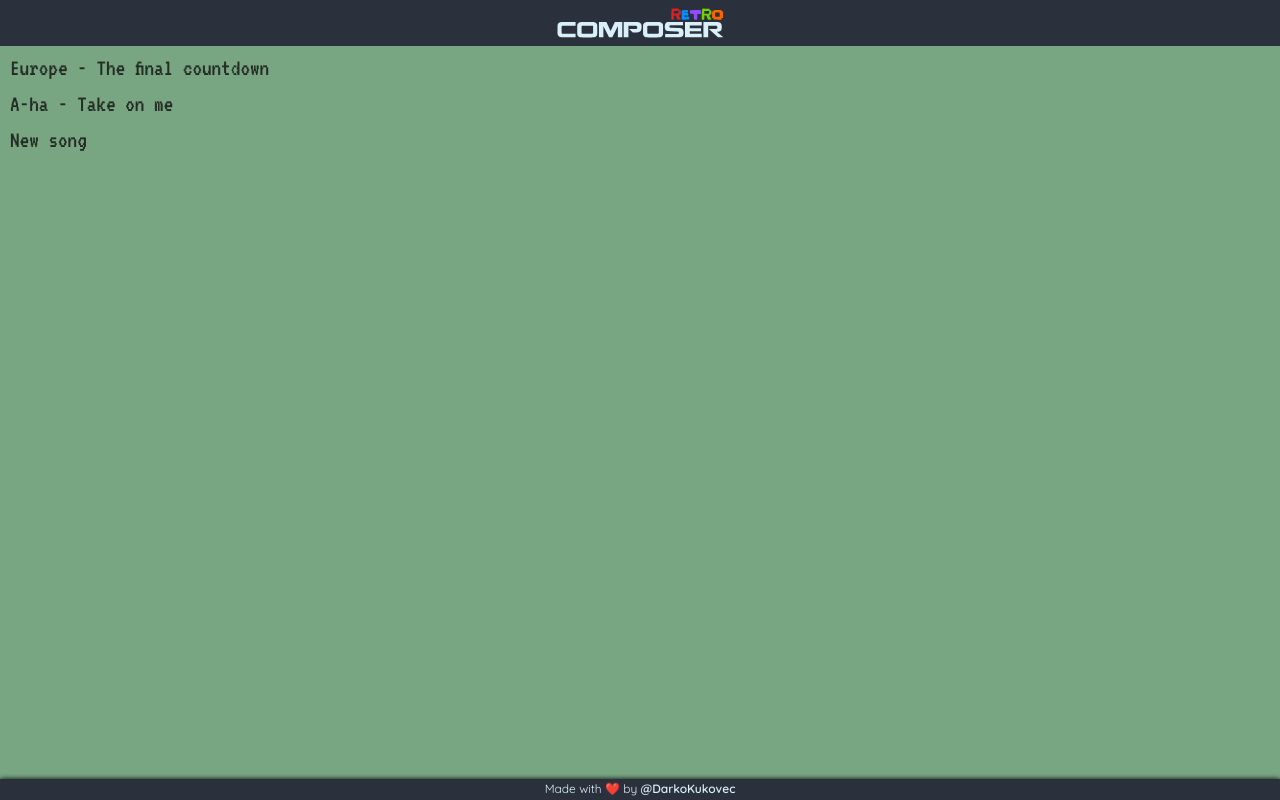
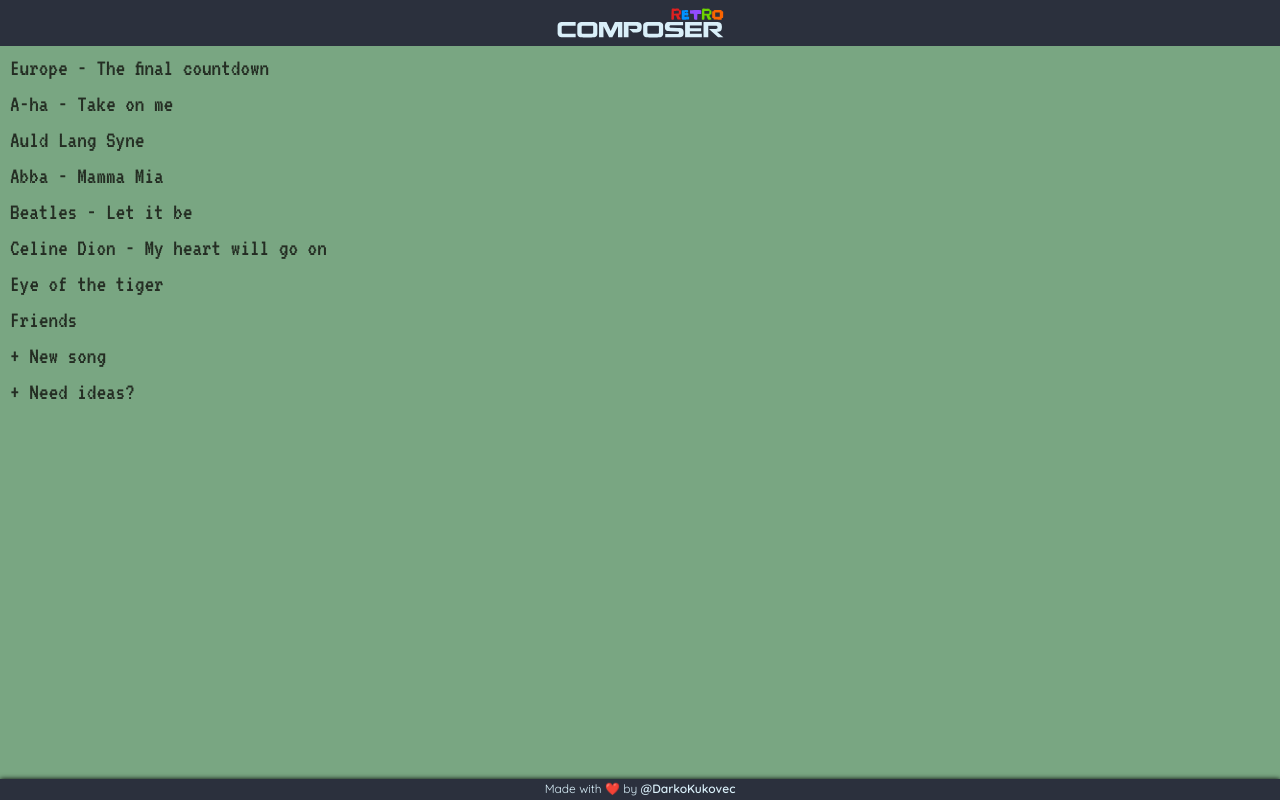
Before and after one commit to DarkoKukovec/retro-composer, a React (Create React App) app: page /#/ in a window 1280 px wide. Built offline with nearby package versions, Linux system fonts and the light colour scheme.

Commit message:
Bugfixes

```diff
--- a/src/components/Player.tsx
+++ b/src/components/Player.tsx
@@ -44,7 +44,9 @@
 
   const onPlay = () => {
     if (audio) {
-      ToneLib.start();
+      try {
+        ToneLib.start();
+      } catch {}
       audio.stop();
       audio.start();
     }
--- a/src/consts/presets.ts
+++ b/src/consts/presets.ts
@@ -13,4 +13,46 @@
     notes:
       '8- 16#a1 16#a1 16#a1 8#f1 8#d1 8#g1 8#g1 16#g1 16c2 16c2 16#c2 16#d2 16#c2 16#c2 16#c2 8#g1 8#f1 8#a1 8#a1 16#a1 16#g1 16#g1 16#a1 16#g1 16#a1 16#a1 16#a1 8#f1 8#d1 8#g1 8#g1 16#g1 16c2 16c2 16#c2 16#d2 16#c2 16#c2 16#c2 8#g1 8#f1 8#a1 8#a1',
   },
+  {
+    id: 'sample-3',
+    name: 'Auld Lang Syne',
+    tempo: 100,
+    notes:
+      '4g1 4.c2 8c2 4c2 4e2 4.d2 8c2 4d2 8e2 8d2 4.c2 8c2 4e2 4g2 2.a2 4a2 4.g2 8e2 4e2 4c2 4.d2 8c2 4d2 8e2 8d2 4.c2 8a1 4a1 4g1 2c2',
+  },
+  {
+    id: 'sample-4',
+    name: 'Abba - Mamma Mia',
+    tempo: 40,
+    notes:
+      '32f2 32#d2 32f2 8#d2 32#d2 32#d2 32f2 32g2 32f2 16.#d2 32- 16f2 8#d2 16#g2 32#g2 32#g2 32#g2 16g2 16.#d2 32- 8#a2 32#a2 32#a2 16#a2 16f2 16g2 8#g2 16g2 16g2 32g2 16g2 16d2 16#d2 8f2 16f2 8#d2 16#g2 32#g2 32#g2 32#g2 32g2 32#d2 32f2 16#d2',
+  },
+  {
+    id: 'sample-5',
+    name: 'Beatles - Let it be',
+    tempo: 71,
+    notes:
+      '16#a1 16#a1 8#a1 16#a1 8c2 8g1 4#a1 8#a1 16#d2 4f2 32f2 16g2 16g2 4g2 16f2 8f2 16#d2 2#d2 16#a1 16g2 4g2 8#g2 16g2 8g2 4f2 16g2 16f2 8f2 2#d2 16#a1 8#a1 16#a1 8c2 8g1 4#a1 8#a1 16#d2 4f2 32f2 16g2 16g2 4g2 16f2 16f2 8#d2 16#d2 4#d2 16#a1 16g2 4g2',
+  },
+  {
+    id: 'sample-6',
+    name: 'Celine Dion - My heart will go on',
+    tempo: 100,
+    notes:
+      '2d2 2e2 4a1 2a2 4g2 8#f2 2e2 4#f2 4g2 2#f2 4e2 4d2 4#c2 2d2 4#c2 1b1 1a1 1d2 2e2 4a1 2a2 4g2 8#f2 2e2 4#f2 4g2 2#f2 4e2 4d2 4#c2 2d2 4#c2 4#c2 2d2 4e2 2#f2 2e2 1d2',
+  },
+  {
+    id: 'sample-7',
+    name: 'Eye of the tiger',
+    tempo: 112,
+    notes:
+      '8d1 8e1 8f1 8- 8f1 16f1 8f1 16- 8e1 8d1 8c1 8c1 8d1 8e1 8d1 8- 8d1 8e1 8f1 16- 32- 8e1 8f1 8g1 16- 32- 8f1 16- 32a1 8- 16- 2a1 4- 8d1 16c1 8d1 16- 8c1',
+  },
+  {
+    id: 'sample-8',
+    name: 'Friends',
+    tempo: 160,
+    notes:
+      '16.f1 4#a1 16.c2 4#d2 16.d2 4c2 16.#a1 8.#a1 8.f1 16.#a1 8.c2 2.c2 16.f1 4#a1 16.c2 4#d2 16.d2 4.c2 16.#a1 8.#d2 8.d2 16.c2 4#a1 2.f2 16.#d2 4#d2 8.#d2 8.#d2 16.#d2 4#d2 8.#d2 16.#d2 4d2 2.d2 16.#a1 8c2 16.d2  16.#d2 8.#d2 4#d2 8.#d2 8.#d2 16.d2 4c2 8.#a1 4#a1 16.f1 16.#a1 8.d2 2.c2',
+  },
 ];
--- a/src/containers/Song.tsx
+++ b/src/containers/Song.tsx
@@ -38,7 +38,7 @@
   background: ${PRIMARY_TEXT_COLOR};
   outline: 1px solid ${PRIMARY_TEXT_COLOR};
   color: ${PRIMARY_COLOR};
-  display: inline-block;
+  /* display: inline-block; */
   height: 1em;
 
   &:empty {
@@ -52,14 +52,41 @@
   history: { goBack(): void };
 }> = ({ song, onSave, history }) => {
   const [notes, setNotes] = React.useState(serializeNotes(song.notes || []));
+  const selection = React.useRef<Selection | null>();
+  const selectionOffset = React.useRef<number>(0);
+  const input = React.useRef<HTMLDivElement | null>();
   const [active, setActive] = React.useState(-1);
   const [parsed, setParsed] = React.useState(song.notes || []);
   const [name, setName] = React.useState(song.name || '');
   const [tempo, setTempo] = React.useState(song.tempo || 100);
   const onNotesChange = (rawNotes: string) => {
+    selection.current = window.getSelection();
+    selectionOffset.current = selection.current?.focusOffset || 0;
     setNotes(rawNotes);
     setParsed(parseNotes(rawNotes));
+    window.requestAnimationFrame(() => {
+      if (input.current && selection.current) {
+        const range = document.createRange();
+        range.setStart(input.current, Math.min(selectionOffset.current, input.current.childNodes.length));
+        range.collapse(true);
+        selection.current.removeAllRanges();
+        selection.current.addRange(range);
+        // ((input.current as unknown) as HTMLInputElement).setSelectionRange(
+        //   selection.current.focusOffset,
+        //   selection.current.focusOffset,
+        // );
+      }
+    });
   };
+  const timer = React.useRef<NodeJS.Timeout>();
+  const onNoteInput = React.useCallback((rawNotes: string) => {
+    if (timer.current) {
+      clearTimeout(timer.current);
+    }
+    timer.current = setTimeout(() => {
+      onNotesChange(rawNotes);
+    }, 500);
+  }, []);
   const onNameChange = (e: React.ChangeEvent<HTMLInputElement>) => setName(e.target.value);
   const onTempoChange = (value: number) => setTempo(value);
   const historyInstance = useHistory();
@@ -107,9 +134,10 @@
         </button>
       </div>
       <div
+        ref={input as any}
         contentEditable
         className={inputStyle}
-        onInput={(e: React.ChangeEvent<HTMLDivElement>) => onNotesChange(e.target.innerText)}
+        onInput={(e: React.ChangeEvent<HTMLDivElement>) => onNoteInput(e.target.innerText)}
         dangerouslySetInnerHTML={{ __html: notesHtml }}
       />
       <Player notes={parsed} onTempoChange={onTempoChange} tempo={tempo} name={name} setActiveNote={setActiveNote} />
--- a/src/containers/SongList.tsx
+++ b/src/containers/SongList.tsx
@@ -40,8 +40,16 @@
       ))}
       <li>
         <Link className={linkStyle} to="/new">
-          New song
+          + New song
         </Link>
+        <a
+          className={linkStyle}
+          href="https://nokia.nigelcoldwell.co.uk/tunes.html"
+          target="_blank"
+          rel="noopener noreferrer"
+        >
+          + Need ideas?
+        </a>
       </li>
     </ul>
   );
```
Also changed, not shown: src/assets/logo.svg, 1 other file (tests, documents, lock files or other folders).
